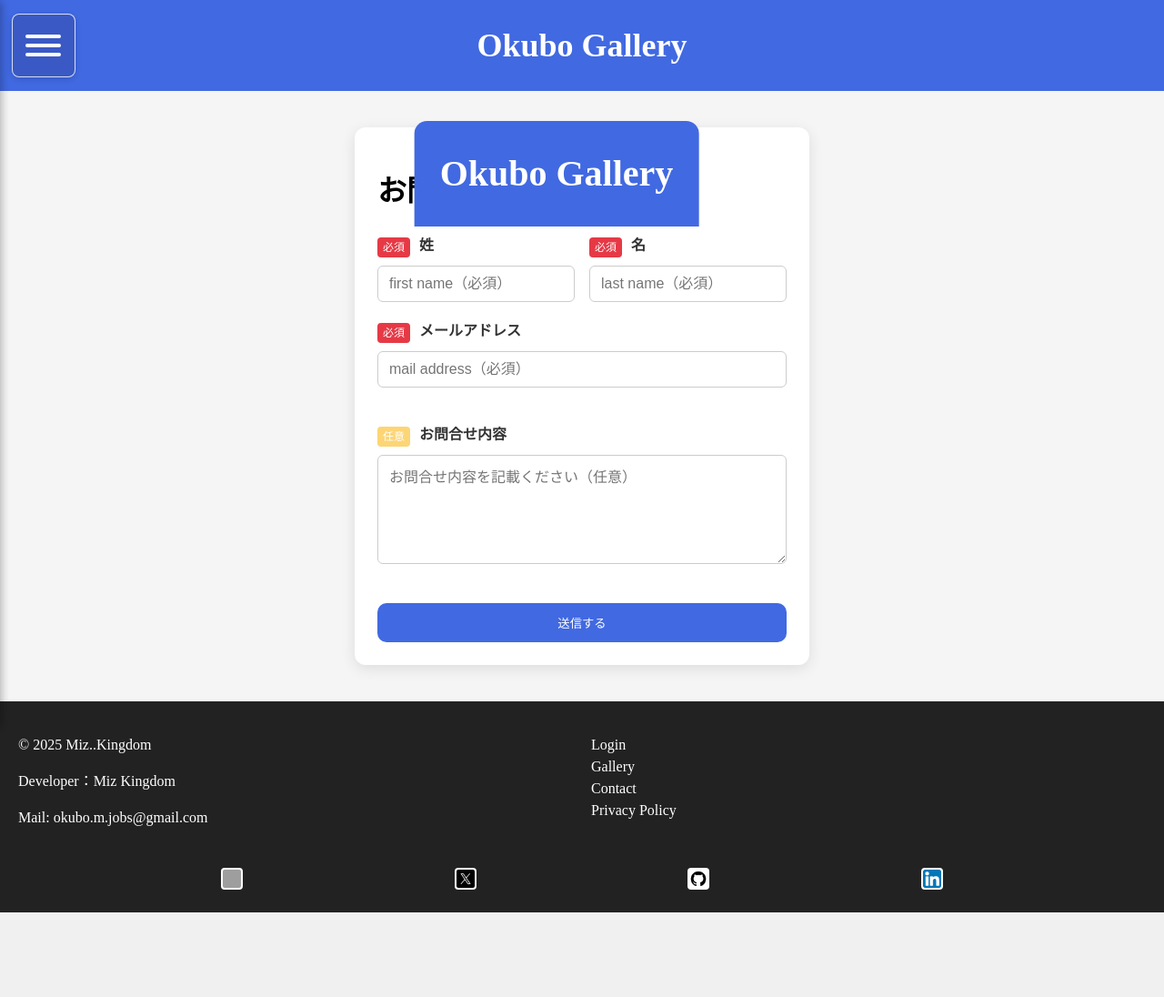
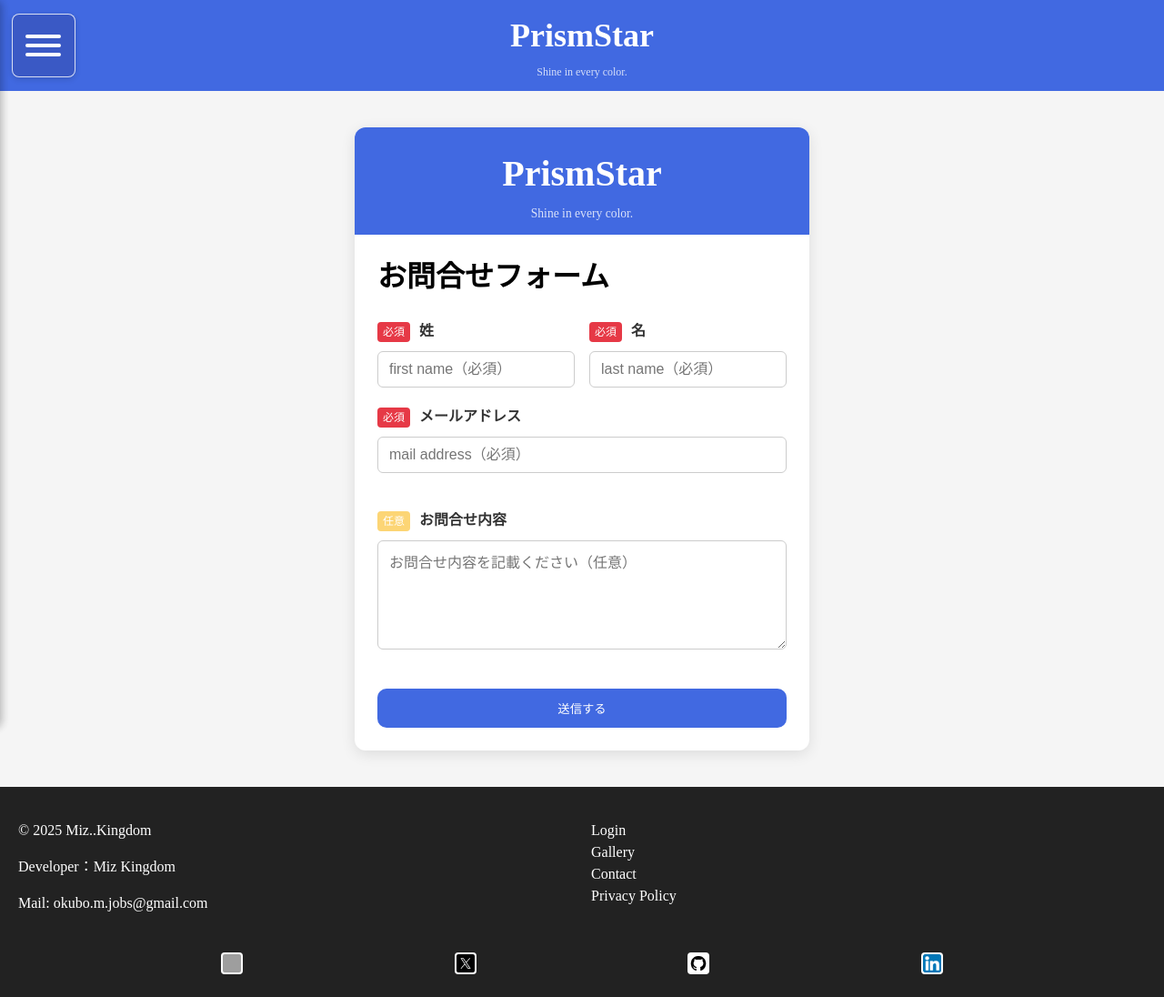
Before and after one commit to mokubo1228-hub/Prism-Star, a PHP site: page /public/form.html in a window 1280 px wide. Shown: the whole page at 91% size. Before the commit the page ends 1003 px from the top, so only its background shows below. Run offline with PHP 8.4, Linux system fonts and the light colour scheme; grey boxes labelled with a size stand in for pictures from a placeholder-image service; some libraries are stand-ins or nearby versions; grey boxes are pictures that could not be loaded.

Commit message:
feat: PrismStar へリブランド（表示名統一＋タグライン / Phase 2 / Codex実装）
全 public/*.html の <title>・ヘッダー・login/form カード・policy 本文・README を Okubo Gallery/大久保の館 → PrismStar に統一し、タグライン "Shine in every color." を追加。ヘッダーは .site-brand で中央寄せ＋タグライン化。機能/API/JS・運営者表記は不変。Claude Code review 済。

```diff
--- a/public/Style/form-main.css
+++ b/public/Style/form-main.css
@@ -21,6 +21,17 @@
     border-top-left-radius:14px;
     border-top-right-radius:14px;
 
+  }
+
+  .form-page .site-title h1 {
+    margin-bottom: 4px;
+  }
+
+  .form-page .card-tagline {
+    font-size: 0.85rem;
+    font-weight: 400;
+    margin: 0 0 12px;
+    opacity: 0.8;
   }
 
   .form-page {
--- a/public/Style/header.css
+++ b/public/Style/header.css
@@ -15,13 +15,24 @@ a {
     justify-content: space-between;
     position: relative;
   }
-  .site-title{
+  .site-brand {
     position: absolute;
     left: 50%;
     transform: translateX(-50%);
+    text-align: center;
+  }
+
+  .site-title{
     font-size: clamp(20px, 3vw, 36px);
     color: azure;
     margin: 0;
+  }
+
+  .site-tagline {
+    color: rgba(255, 255, 255, 0.78);
+    font-size: 12px;
+    letter-spacing: 0;
+    margin: 4px 0 0;
   }
 
   .header-menu {
--- a/public/form.html
+++ b/public/form.html
@@ -3,7 +3,7 @@
 <head>
   <meta charset="UTF-8">
   <meta name="viewport" content="width=device-width, initial-scale=1.0">
-  <title>大久保の館</title>
+  <title>PrismStar</title>
   <link rel="stylesheet" href="Style/sanitize.css">
   <link rel="stylesheet" href="Style/body.css">
   <link rel="stylesheet" href="Style/header.css">
@@ -22,7 +22,10 @@
         <span></span><span></span><span></span>
       </button>
 
-      <h1 class="site-title"><a href="gallery-list.html">Okubo Gallery</a></h1>
+      <div class="site-brand">
+        <h1 class="site-title"><a href="gallery-list.html">PrismStar</a></h1>
+        <p class="site-tagline">Shine in every color.</p>
+      </div>
 
       <nav class="header-menu">
         <ul class="header-nav">
@@ -41,7 +44,8 @@
 	<main class="form-main">
         <section class="form-page">
             <div class="site-title">
-                <h1>Okubo Gallery</h1>
+                <h1>PrismStar</h1>
+                <p class="card-tagline">Shine in every color.</p>
             </div>
             <div>
                 <h1 class="page-title">お問合せフォーム</h1>
```
Also changed, not shown: public/Style/login-main.css (+11 -0 lines), public/base.html (+5 -2 lines), public/gallery-detail.html (+5 -2 lines), public/gallery-list.html (+5 -2 lines), public/login.html (+7 -3 lines), public/policy.html (+7 -4 lines), README.md.
